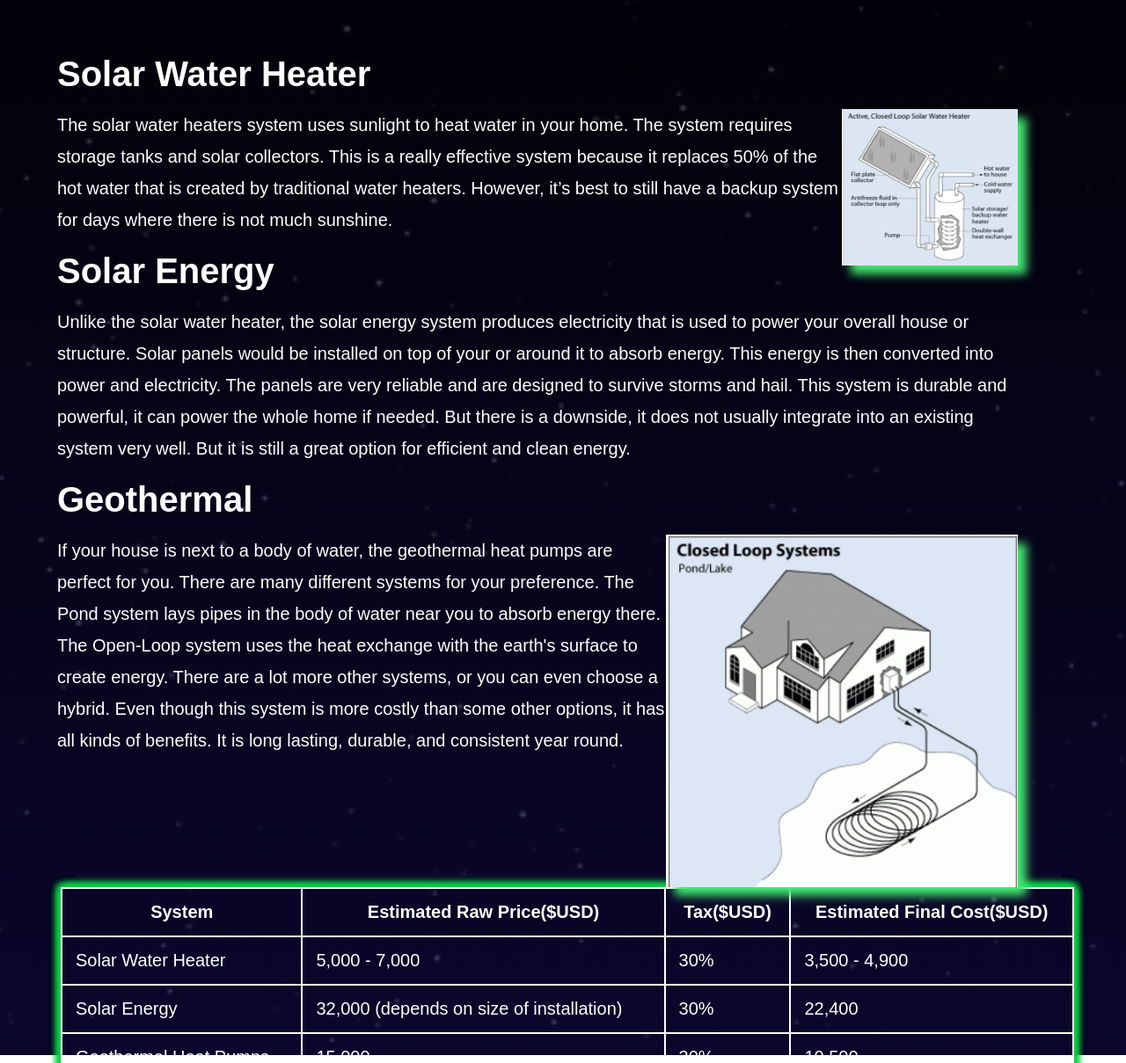
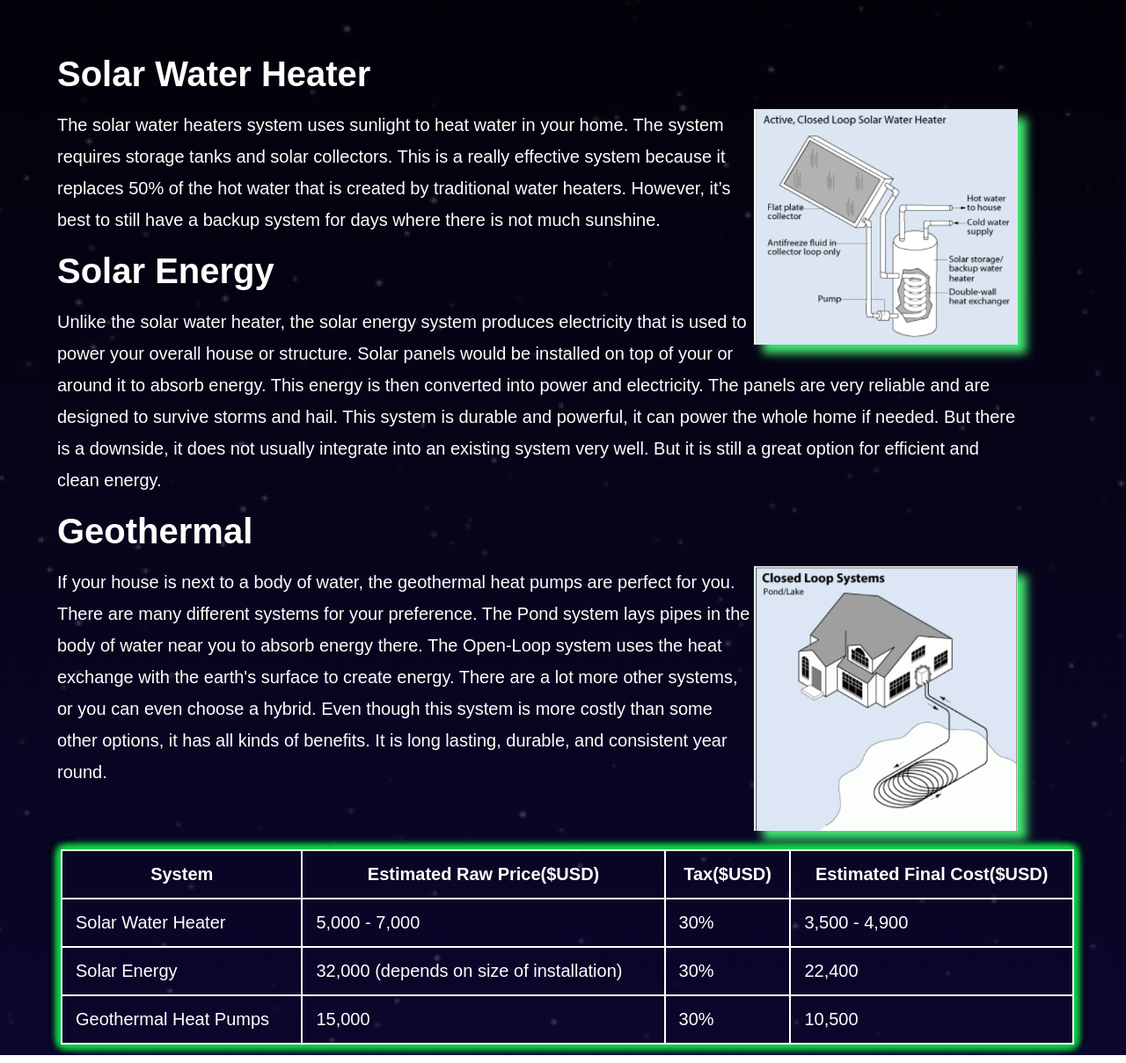
Before and after one commit to thucchi-cs/TSA, a plain HTML site: page solutions.html in a window 1280 px wide. Shown: the part 300-1509 px from the top of the page at 88% size. Drawn offline with Linux system fonts and the light colour scheme.

Commit message:
Update style.css

```diff
--- a/style.css
+++ b/style.css
@@ -268,12 +268,12 @@ section a{
 #i3{
     float:right;
     box-shadow: 10px 10px 10px #41e670;
-    width: 400px;
+    width: 300px;
+    margin-bottom: 15px;
 }
 #i4{
     float: right;
-    width: 200px;
-    margin-bottom: 15px;
+    width: 300px;
     box-shadow: 10px 10px 10px #41e670;
 }
 .content h1{
```
